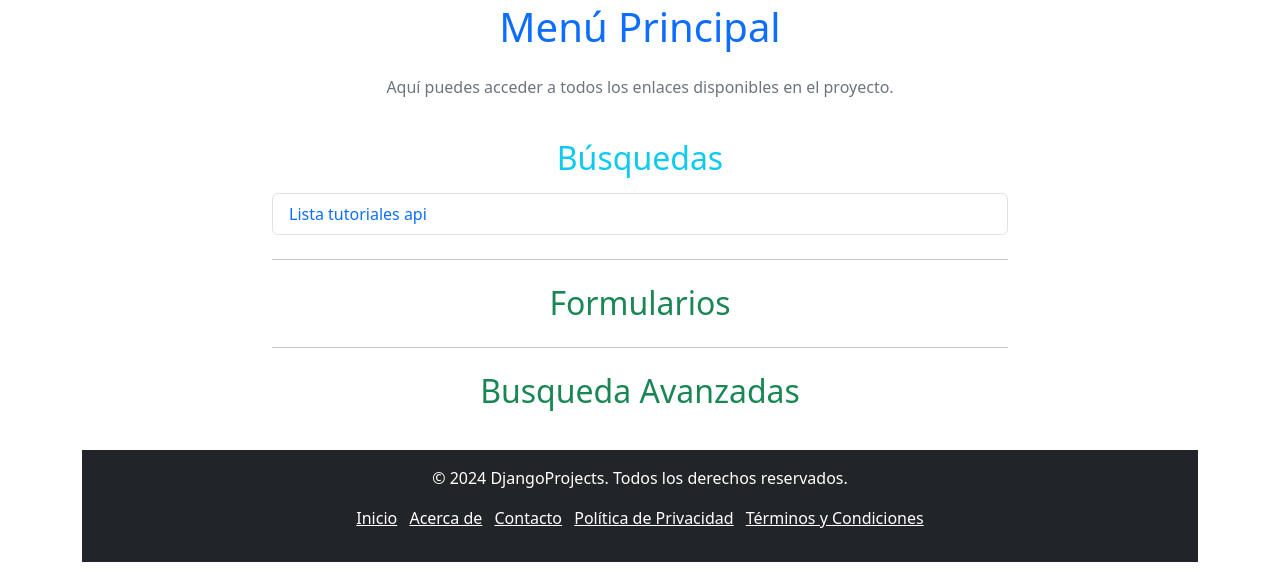
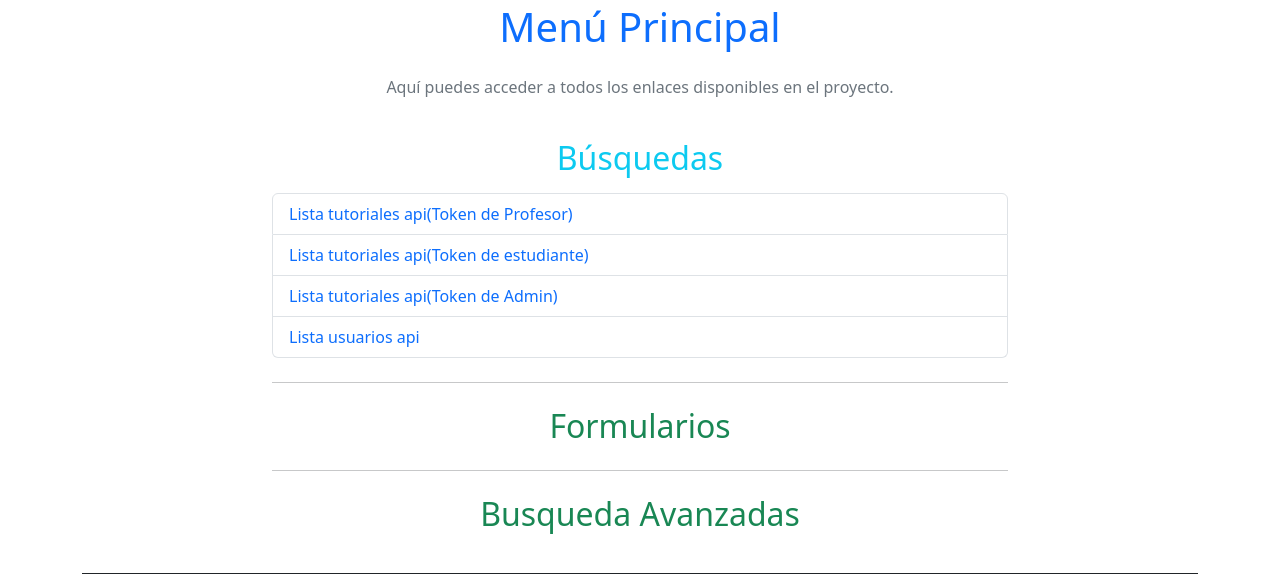
Before and after one commit to kowbalsqui/Proyecto1Modelos_API_Cliente, a Django app: page /enlaces/ in a window 1280 px wide. Shown: the part 123-697 px from the top of the page. Run offline with Django 5.2, Linux system fonts and the light colour scheme; some libraries are stand-ins or nearby versions.

Commit message:
terminar hoy

```diff
--- a/proyectoModeloClienteAPI/clienteApi/templates/Tutorial/lista_tutorial_api.html
+++ b/proyectoModeloClienteAPI/clienteApi/templates/Tutorial/lista_tutorial_api.html
@@ -12,7 +12,7 @@
                 <p>Fecha de Creacion: {{ tutorial.fecha_Creacion }}</p>
                 <p>Visitas: {{ tutorial.visitas }}</p>
                 <p>Valoracion: {{ tutorial.valoracion }}</p>
-                <p>Usuario: {{ usuario.nombre }}</p>
+                <p>Usuario: {{ tutorial.usuario.nombre }}</p>
 
             </div>
         {% empty %}
--- a/proyectoModeloClienteAPI/clienteApi/templates/enlaces.html
+++ b/proyectoModeloClienteAPI/clienteApi/templates/enlaces.html
@@ -12,7 +12,10 @@
     <!-- Sección de Búsquedas -->
     <h2 class="text-center text-info mt-4 mb-3">Búsquedas</h2>
     <ul class="list-group">
-      <li class="list-group-item"><a href="{% url 'listar_tutoriales_api' %}" class="text-decoration-none">Lista tutoriales api</a></li>
+      <li class="list-group-item"><a href="{% url 'listar_tutoriales_api' %}" class="text-decoration-none">Lista tutoriales api(Token de Profesor)</a></li>
+      <li class="list-group-item"><a href="{% url 'listar_tutoriales_apiEstudiante' %}" class="text-decoration-none">Lista tutoriales api(Token de estudiante)</a></li>
+      <li class="list-group-item"><a href="{% url 'listar_tutoriales_apiAdmin' %}" class="text-decoration-none">Lista tutoriales api(Token de Admin)</a></li>
+      <li class="list-group-item"><a href="{% url 'listar_usuarios_api' %}" class="text-decoration-none">Lista usuarios api</a></li>
     </ul>
 
     <!-- Separador -->
--- a/proyectoModeloClienteAPI/clienteApi/urls.py
+++ b/proyectoModeloClienteAPI/clienteApi/urls.py
@@ -4,7 +4,10 @@
 
 urlpatterns = [
     path('', views.inicio, name= 'inicio'),
-    path('Tutorial/lista_tutorial_api.html', views.tutorial_lista_api, name = 'listar_tutoriales_api'),
+    path('Tutorial/lista_tutorial_api.html', views.tutorial_lista_apiProfesor, name = 'listar_tutoriales_api'),
+    path('Tutorial/lista_tutorial_api.html', views.tutorial_lista_apiAdmin, name = 'listar_tutoriales_apiAdmin'),
+    path('Tutorial/lista_tutorial_api.html', views.tutorial_lista_apiEstudiante, name = 'listar_tutoriales_apiEstudiante'),
     path('Usuario/lista_usuario-api_html', views.usuario_lista_api, name = 'listar_usuarios_api'),
+    path('Cursos/lista_cursos_api.html', views.cursos_lista_api, name = 'lista_cursos_api'),
     path('enlaces/', views.pagina_de_enlaces, name='pagina_de_enlaces'),
 ]
--- a/proyectoModeloClienteAPI/clienteApi/views.py
+++ b/proyectoModeloClienteAPI/clienteApi/views.py
@@ -1,6 +1,12 @@
 from django.shortcuts import render
 import requests
 from django.core import serializers
+from django.conf import settings
+import os
+from dotenv import load_dotenv
+
+# Cargar el archivo .env
+load_dotenv()
 
 # Create your views here.
 def inicio (request):
@@ -9,24 +15,58 @@
 def pagina_de_enlaces(request):
     return render(request, 'enlaces.html')
 
-def tutorial_lista_api (request):
-    #Le damos permiso de autorizacion
-    headers = {'Authorization': 'Bearer G8S54YVURkTo8oS9fp7VF9fVnYQpnU'}
-    #Obtenemos todos los tutoriales de la api primero
-    response = requests.get('http://127.0.0.1:8000/api/v1/tutorial', headers= headers)
-    #Transformamos la repsuesta en JSON
+def tutorial_lista_apiProfesor(request):
+    # Le damos permiso de autorizacion
+    profesor = os.getenv('TEACHER_USER')
+    headers_Profesor = {'Authorization': f'Bearer {profesor}'}
+    # Obtenemos todos los tutoriales de la api primero
+    response = requests.get('http://127.0.0.1:8000/api/v1/tutorial', headers=headers_Profesor)
+    # Transformamos la respuesta en JSON
     tutoriales = response.json()
     return render(request, 'Tutorial/lista_tutorial_api.html', {
         "tutoriales_mostrar": tutoriales
     })
 
-def usuario_lista_api (request):
-    #Le damos el permiso de autorizacion
-    headers = {'Authorization': 'Bearer G8S54YVURkTo8oS9fp7VF9fVnYQpnU'}
-    #Obtenemos todos los usuarios de la api
-    response = request.get('http://127.0.0.1:8000/api/v1/usuario', headers= headers)
-    #Transformamos las repuesta
+def tutorial_lista_apiAdmin(request):
+    admin = os.getenv("ADMIN_USER")
+    headers_Admin = {'Authorization' : f'Bearer {admin}'}
+    # Obtenemos todos los tutoriales de la api primero
+    response = requests.get('http://127.0.0.1:8000/api/v1/tutorial', headers=headers_Admin)
+    # Transformamos la respuesta en JSON
+    tutoriales = response.json()
+    return render(request, 'Tutorial/lista_tutorial_api.html', {
+        "tutoriales_mostrar": tutoriales
+    })
+
+def tutorial_lista_apiEstudiante(request):
+    # Le damos permiso de autorizacion
+    estudiante = os.getenv('STUDENT_USER')
+    headers_Estudiante = {'Authorization' : f'Bearer{estudiante}'}
+    # Obtenemos todos los tutoriales de la api primero
+    response = requests.get('http://127.0.0.1:8000/api/v1/tutorial', headers=headers_Estudiante)
+    # Transformamos la respuesta en JSON
+    tutoriales = response.json()
+    return render(request, 'Tutorial/lista_tutorial_api.html', {
+        "tutoriales_mostrar": tutoriales
+    })
+
+def usuario_lista_api(request):
+    # Le damos el permiso de autorizacion
+    profesor = os.getenv('TEACHER_USER')
+    headers_Profesor = {'Authorization': f'Bearer {profesor}'}
+    # Obtenemos todos los usuarios de la api
+    response = requests.get('http://127.0.0.1:8000/api/v1/usuario', headers=headers_Profesor)
+    # Transformamos la respuesta en JSON
     usuarios = response.json()
     return render(request, 'Usuario/lista_usuario_api.html', {
         'usuarios_mostrar': usuarios
     })
+
+def cursos_lista_api(request):
+    profesor = os.getenv('TEACHER_USER')
+    headers = {'Authorization': f'Bearer {profesor}'}
+    response = requests.get('http://127.0.0.1:8000/api/v1/usuario', headers=headers)
+    cursos = response.json()
+    return render(request, 'Cursos/lista_cursos_api.html', {
+        'cursos_mostrar', cursos
+    })
--- a/proyectoModeloClienteAPI/proyectoModeloClienteAPI/settings.py
+++ b/proyectoModeloClienteAPI/proyectoModeloClienteAPI/settings.py
@@ -11,9 +11,13 @@
 """
 
 from pathlib import Path
+import os, environ
 
 # Build paths inside the project like this: BASE_DIR / 'subdir'.
 BASE_DIR = Path(__file__).resolve().parent.parent
+env = environ.Env()
+environ.Env.read_env(os.path.join(BASE_DIR, '.env'),True)
+
 
 
 # Quick-start development settings - unsuitable for production
--- a/requirements.txt
+++ b/requirements.txt
@@ -3,7 +3,8 @@
 psycopg2-binary~=2.9.9
 django-bootstrap5~=24.3
 django-bootstrap-icons~=0.8.6
-Pillow~=11.0.0,
+Pillow~=11.0.0
 django-environ~=0.11.2
 djangorestframework~=3.14.0
 requests~=2.31.0
+python-dotenv
```
Also changed, not shown: proyectoModeloClienteAPI/clienteApi/templates/Cursos/lista_cursos_api.html (added, +22 -0 lines), 2 other files.
